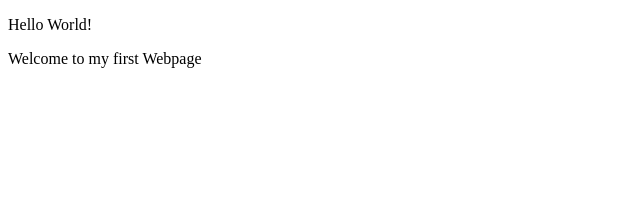
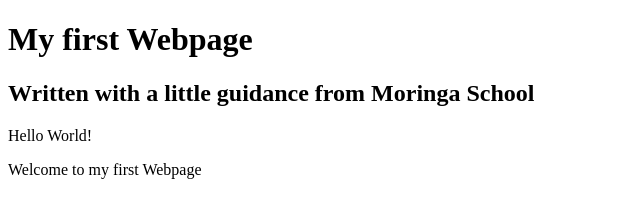
Before and after one commit to Lourine/my-first-webpage, a plain HTML site: page my-first-webpage.html in a window 1280 px wide. Shown: the whole page, without its empty margins (0-640 px from the left). Drawn offline with Linux system fonts and the light colour scheme.

Commit message:
add blocker head elements

```diff
--- a/my-first-webpage.html
+++ b/my-first-webpage.html
@@ -4,6 +4,8 @@
     <title>My first Webpage!</title>
   </head>
   <body>
+    <h1>My first Webpage</h1>
+    <h2>Written with a little guidance from Moringa School</h2>
   <p>Hello World!</p>
   <p>Welcome to my first Webpage</p>
   </body>
```
